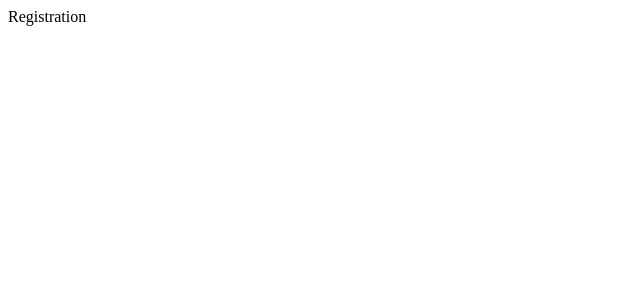
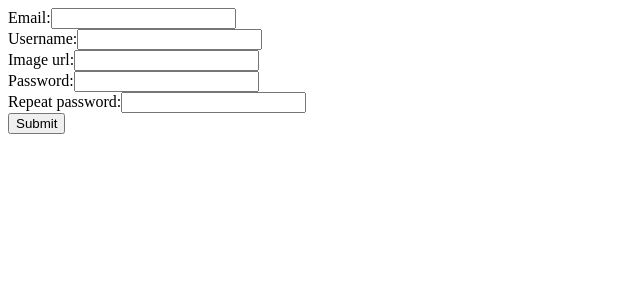
Before and after one commit to ievaCode/whatabout-2023, a React (Create React App) app: page /register in a window 1280 px wide. Shown: the top 300 px of the page, without its empty margins (0-640 px from the left). Built offline with nearby package versions, Linux system fonts and the light colour scheme; no server answers.

Commit message:
registration form added. Corrections on Login form. Form input validation. No submit logics yet.

```diff
--- a/src/components/registration-layout/Login.jsx
+++ b/src/components/registration-layout/Login.jsx
@@ -16,14 +16,9 @@ const Login = () => {
     email: Yup.string()
       .email('This should be a valid e-mail.')
       .required('This field must be filled.'),
-    username: Yup.string()
-      .min(2,'Username shoudl contain at least two letters.')
-      .required('This field must be filled.'),
     password: Yup.string()
       .min(8, 'Password must be at least 8 symbols length.')
       .required('This field must be filled.'),
-    imageUrl: Yup.string()
-      .url('This shoudl be an actual url')
   });
 
   return (
@@ -48,16 +43,6 @@ const Login = () => {
               </label>
             </div>
             <div>
-              <label>Username:
-                <Field
-                  name='username'
-                  value={values.username}
-                  onChange={(e)=>setValues({...values, username:e.target.value})}
-                />
-                {errors.username && touched.username ? <span>{errors.username}</span> : null}
-              </label>
-            </div>
-            <div>
               <label>Password:
                 <Field name='password'
                   type='password'
@@ -65,16 +50,6 @@ const Login = () => {
                   onChange={(e)=>setValues({...values, password:e.target.value})}
                 />
                 {errors.password && touched.password ? <span>{errors.password}</span> : null}
-              </label>
-            </div>
-            <div>
-              <label> Image url:
-                <Field name='imageUrl'
-                  type='url'
-                  value={values.imageUrl}
-                  onChange={(e)=>setValues({...values, imageUrl:e.target.value})}
-                />
-                { errors.imageUrl && touched.imageUrl ? <span>{errors.imageUrl}</span> : null }
               </label>
             </div>
             <button type="submit">Submit</button>
--- a/src/components/registration-layout/Register.jsx
+++ b/src/components/registration-layout/Register.jsx
@@ -1,10 +1,101 @@
+import * as Yup from 'yup';
+import { Formik, Form, Field } from 'formik';
+import { useState } from 'react';
 
 const Register = () => {
 
+  //cia gal nereikia steito, o tik kintamojo
+  const [formInputs, setFormInputs] = useState({
+    email: '',
+    username: '',
+    imageUrl: '',
+    password1: '',
+    password2: '',
+  });
+
+  const validationSchema = Yup.object().shape({
+    email: Yup.string()
+      .email('This should be a valid e-mail.')
+      .required('This field must be filled.'),
+    username: Yup.string()
+      .min(2,'Username shoudl contain at least two letters.')
+      .required('This field must be filled.'),
+      imageUrl: Yup.string()
+      .url('This shoudl be an actual url') ,
+    password1: Yup.string()
+      .min(8, 'Password must be at least 8 symbols length.')
+      .required('This field must be filled.'),
+    password2: Yup.string()
+      .min(8, 'Password must be at least 8 symbols length.')
+      .required('This field must be filled.')
+  });
+
   return (
-    <main className="registration">
-      Registration
-    </main>
+    <div className="registration">
+      <Formik
+        initialValues={formInputs}
+        validationSchema={validationSchema}
+        onSubmit={values => {
+          console.log(values);
+        }}
+      >
+        {({ errors, touched, /*isValidating, validateField, validateFormvalues, */ values, setValues }) => (
+          <Form>
+            <div>
+              <label>Email:
+                <Field
+                  name='email'
+                  value={values.email}
+                  onChange={(e)=>setValues({...values, email:e.target.value})}
+                />
+                {errors.email && touched.email ? <span>{errors.email}</span> : null}
+              </label>
+            </div>
+            <div>
+              <label>Username:
+                <Field
+                  name='username'
+                  value={values.username}
+                  onChange={(e)=>setValues({...values, username:e.target.value})}
+                />
+                {errors.username && touched.username ? <span>{errors.username}</span> : null}
+              </label>
+            </div>
+            <div>
+              <label> Image url:
+                <Field name='imageUrl'
+                  type='url'
+                  value={values.imageUrl}
+                  onChange={(e)=>setValues({...values, imageUrl:e.target.value})}
+                />
+                { errors.imageUrl && touched.imageUrl ? <span>{errors.imageUrl}</span> : null }
+              </label>
+            </div>
+            <div>
+              <label>Password:
+                <Field name='password1'
+                  type='password'
+                  value={values.password1}
+                  onChange={(e)=>setValues({...values, password1:e.target.value})}
+                />
+                {errors.password1 && touched.password1 ? <span>{errors.password1}</span> : null}
+              </label>
+            </div>
+            <div>
+              <label>Repeat password:
+                <Field name='password2'
+                  type='password'
+                  value={values.password2}
+                  onChange={(e)=>setValues({...values, password2:e.target.value})}
+                />
+                {errors.password2 && touched.password2 ? <span>{errors.password2}</span> : null}
+              </label>
+            </div>
+            <button type="submit">Submit</button>
+          </Form>
+        )}
+      </Formik>
+    </div>
   );
 }
 
```
